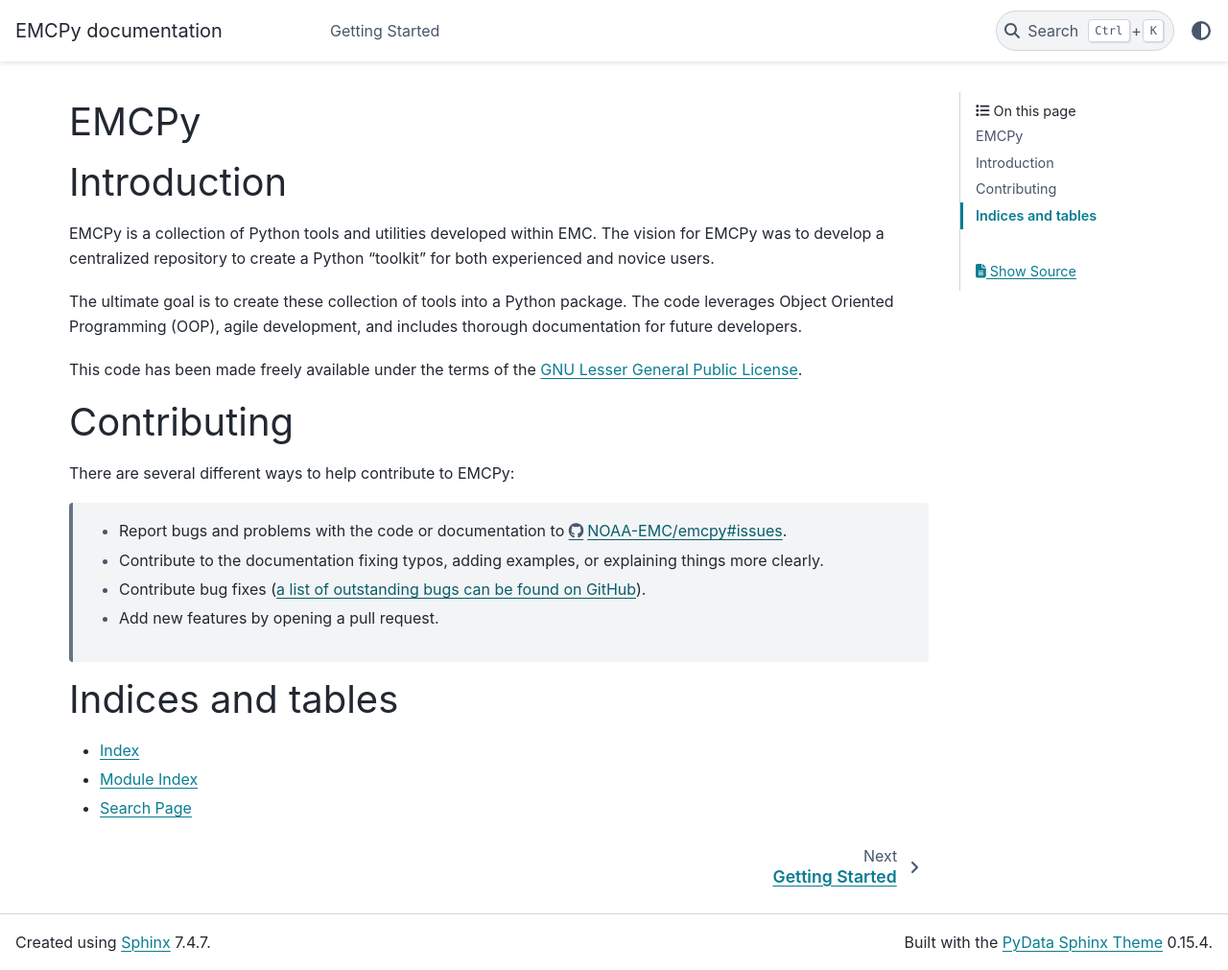
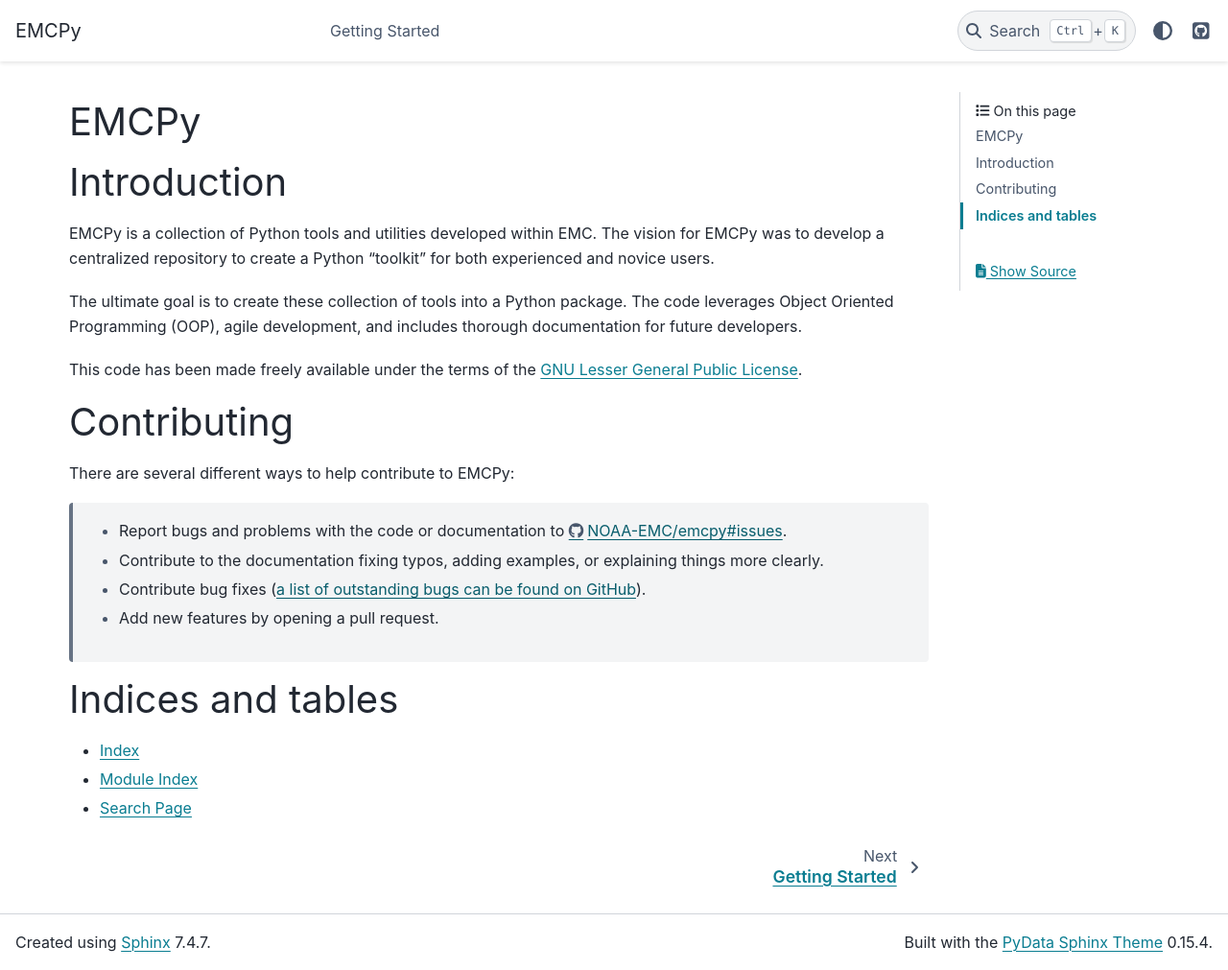
Before and after one commit to NOAA-EMC/emcpy, a Sphinx documentation site: the page built from docs/index.rst, in a window 1280 px wide and 1011 px high. Shown: the whole window at 96% size. Built offline with Sphinx 7.4.7 and the PyData theme 0.15.4, drawn with Linux system fonts in a browser that asks for light colours.

Commit message:
updates to html info

```diff
--- a/docs/conf.py
+++ b/docs/conf.py
@@ -48,7 +48,22 @@
 #
 html_theme = 'pydata_sphinx_theme'
 
+# Theme options are theme-specific and customize the look and feel of a theme
+# further.  For a list of options available for each theme, see the
+# documentation.
+html_theme_options = {
+    "external_links": [],
+    "github_url": "https://github.com/NOAA-EMC/emcpy",
+}
+
+# The name for this set of Sphinx documents.  If None, it defaults to
+# "<project> v<release> documentation".
+html_title = 'EMCPy'
+
 # Add any paths that contain custom static files (such as style sheets) here,
 # relative to this directory. They are copied after the builtin static files,
 # so a file named "default.css" will overwrite the builtin "default.css".
 html_static_path = ['_static']
+
+# If true, "Created using Sphinx" is shown in the HTML footer. Default is True.
+html_show_sphinx = True
```
